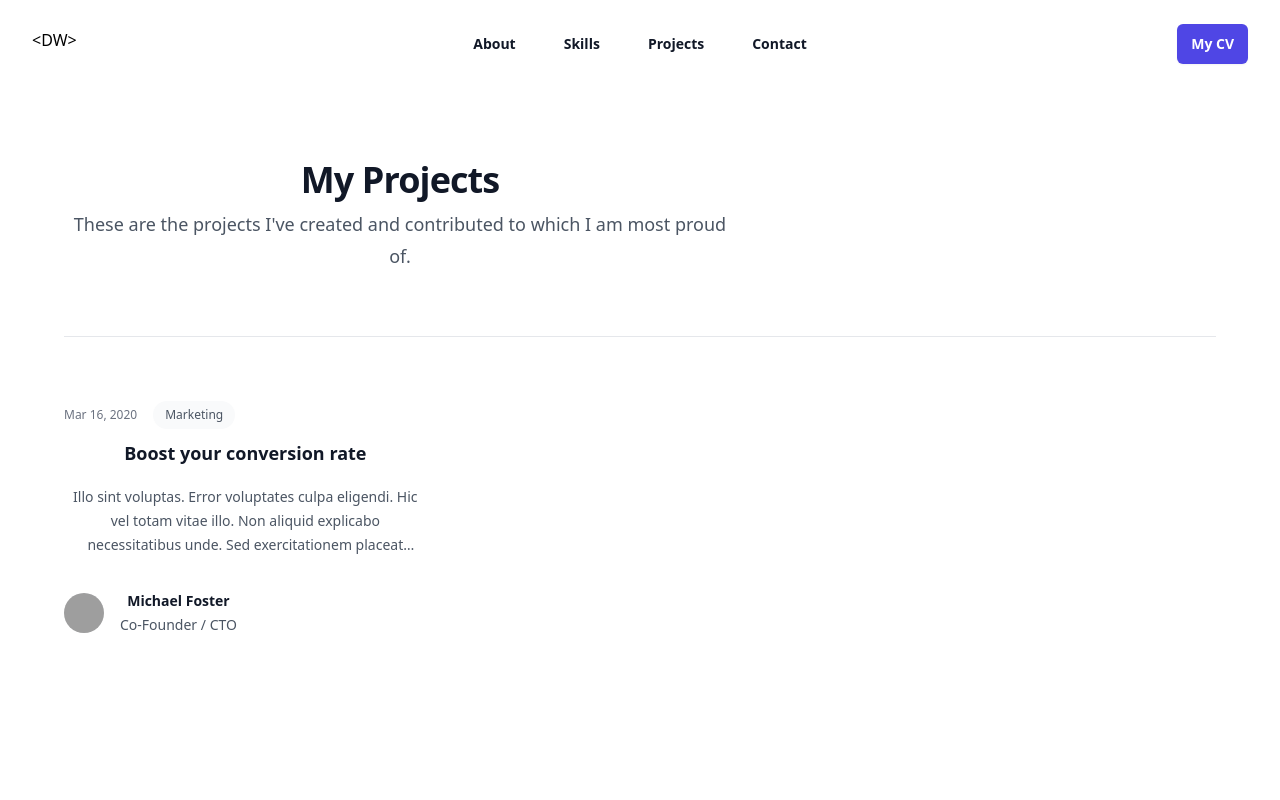
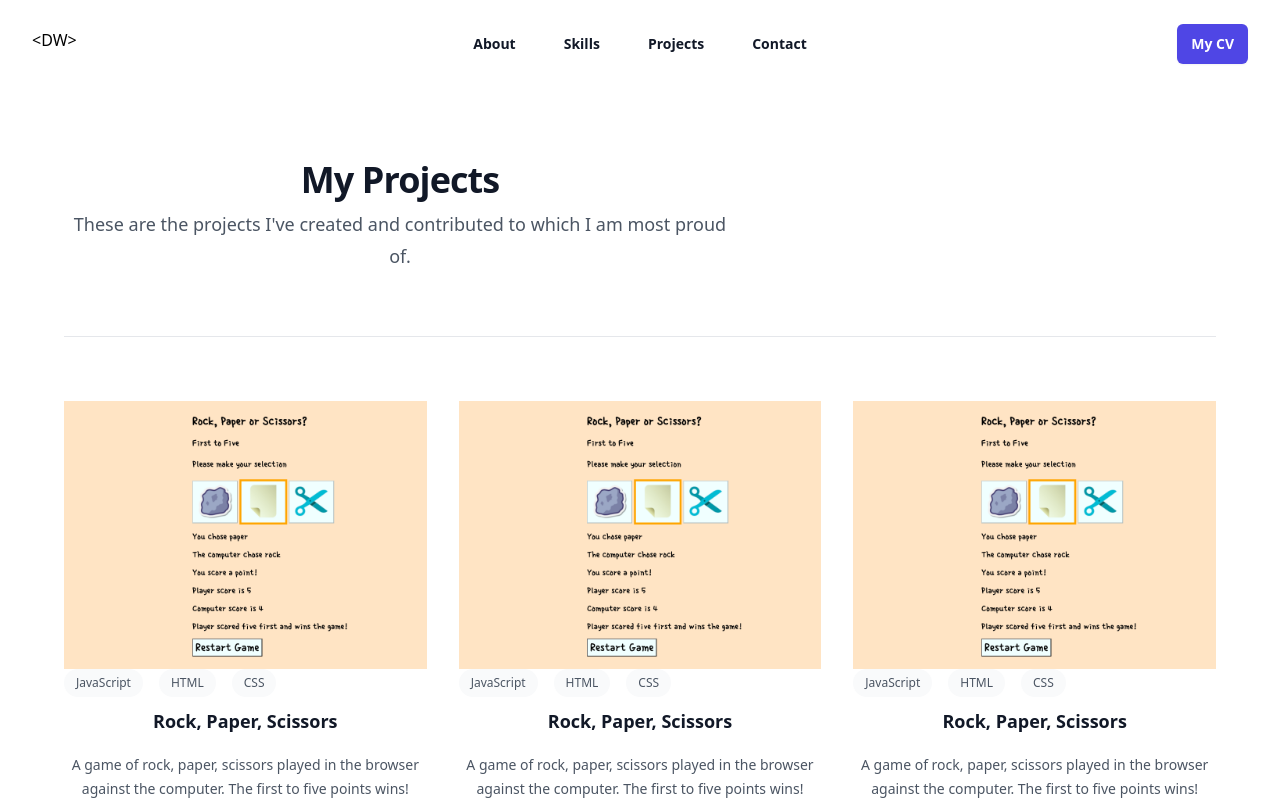
Before and after one commit to danwhitlock/portfolio-react, a React (Vite) app: page /projectGallery in a window 1280 px wide. Shown: the top 800 px of the page. Built offline with nearby package versions, Linux system fonts and the light colour scheme; grey boxes are pictures that could not be loaded.

Commit message:
update projectGallery

```diff
--- a/src/Components/ProjectGallery.jsx
+++ b/src/Components/ProjectGallery.jsx
@@ -1,22 +1,56 @@
-const posts = [
+const project = [
     {
       id: 1,
-      title: 'Boost your conversion rate',
+      imageSrc: './src/assets/ProjectTwo.png',
+      title: 'Rock, Paper, Scissors',
       href: '#',
       description:
-        'Illo sint voluptas. Error voluptates culpa eligendi. Hic vel totam vitae illo. Non aliquid explicabo necessitatibus unde. Sed exercitationem placeat consectetur nulla deserunt vel. Iusto corrupti dicta.',
-      date: 'Mar 16, 2020',
-      datetime: '2020-03-16',
-      category: { title: 'Marketing', href: '#' },
-      author: {
-        name: 'Michael Foster',
-        role: 'Co-Founder / CTO',
+        'A game of rock, paper, scissors played in the browser against the computer. The first to five points wins!',
+      categories: [
+        { title: 'JavaScript', href: '#' },
+        { title: 'HTML', href: '#' },
+        { title: 'CSS', href: '#' }
+      ]
+    },
+    {
+      id: 2,
+      imageSrc: './src/assets/ProjectTwo.png',
+      title: 'Rock, Paper, Scissors',
       href: '#',
-        imageUrl:
-          'https://images.unsplash.com/photo-1519244703995-f4e0f30006d5?ixlib=rb-1.2.1&ixid=eyJhcHBfaWQiOjEyMDd9&auto=format&fit=facearea&facepad=2&w=256&h=256&q=80',
+      description:
+        'A game of rock, paper, scissors played in the browser against the computer. The first to five points wins!',
+      categories: [
+        { title: 'JavaScript', href: '#' },
+        { title: 'HTML', href: '#' },
+        { title: 'CSS', href: '#' }
+      ]
     },
+    {
+      id: 3,
+      imageSrc: './src/assets/ProjectTwo.png',
+      title: 'Rock, Paper, Scissors',
+      href: '#',
+      description:
+        'A game of rock, paper, scissors played in the browser against the computer. The first to five points wins!',
+      categories: [
+        { title: 'JavaScript', href: '#' },
+        { title: 'HTML', href: '#' },
+        { title: 'CSS', href: '#' }
+      ]
     },
-    // More posts...
+    {
+      id: 4,
+      imageSrc: './src/assets/ProjectTwo.png',
+      title: 'Rock, Paper, Scissors',
+      href: '#',
+      description:
+        'A game of rock, paper, scissors played in the browser against the computer. The first to five points wins!',
+      categories: [
+        { title: 'JavaScript', href: '#' },
+        { title: 'HTML', href: '#' },
+        { title: 'CSS', href: '#' }
+      ]
+    },
   ]
 
   export default function ProjectGallery() {
@@ -30,39 +64,31 @@ const posts = [
             </p>
           </div>
           <div className="mx-auto mt-10 grid max-w-2xl grid-cols-1 gap-x-8 gap-y-16 border-t border-gray-200 pt-10 sm:mt-16 sm:pt-16 lg:mx-0 lg:max-w-none lg:grid-cols-3">
-            {posts.map((post) => (
-              <article key={post.id} className="flex max-w-xl flex-col items-start justify-between">
+            {project.map((project) => (
+              <article key={project.id} className="flex max-w-xl flex-col items-start justify-between">
                 <div className="flex items-center gap-x-4 text-xs">
-                  <time dateTime={post.datetime} className="text-gray-500">
-                    {post.date}
-                  </time>
+                  <img src={project.imageSrc} alt={project.title}></img>
+                </div>
+                <div className="flex items-center gap-x-4 text-xs">
+                  {project.categories.map((category) => (
                     <a
-                    href={post.category.href}
+                    key={category.title}
+                    href={category.href}
                       className="relative z-10 rounded-full bg-gray-50 px-3 py-1.5 font-medium text-gray-600 hover:bg-gray-100"
                     >
-                    {post.category.title}
+                      {category.title}
                     </a>
+                  ))}
+
                 </div>
                 <div className="group relative">
                   <h3 className="mt-3 text-lg font-semibold leading-6 text-gray-900 group-hover:text-gray-600">
-                    <a href={post.href}>
+                    <a href={project.href}>
                       <span className="absolute inset-0" />
-                      {post.title}
+                      {project.title}
                     </a>
                   </h3>
-                  <p className="mt-5 line-clamp-3 text-sm leading-6 text-gray-600">{post.description}</p>
-                </div>
-                <div className="relative mt-8 flex items-center gap-x-4">
-                  <img src={post.author.imageUrl} alt="" className="h-10 w-10 rounded-full bg-gray-50" />
-                  <div className="text-sm leading-6">
-                    <p className="font-semibold text-gray-900">
-                      <a href={post.author.href}>
-                        <span className="absolute inset-0" />
-                        {post.author.name}
-                      </a>
-                    </p>
-                    <p className="text-gray-600">{post.author.role}</p>
-                  </div>
+                  <p className="mt-5 line-clamp-3 text-sm leading-6 text-gray-600">{project.description}</p>
                 </div>
               </article>
             ))}
```
Lines whose indentation alone changed are shown as unchanged.
